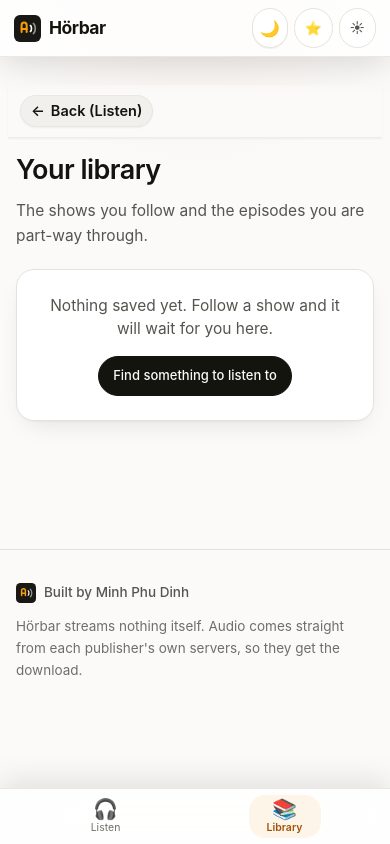
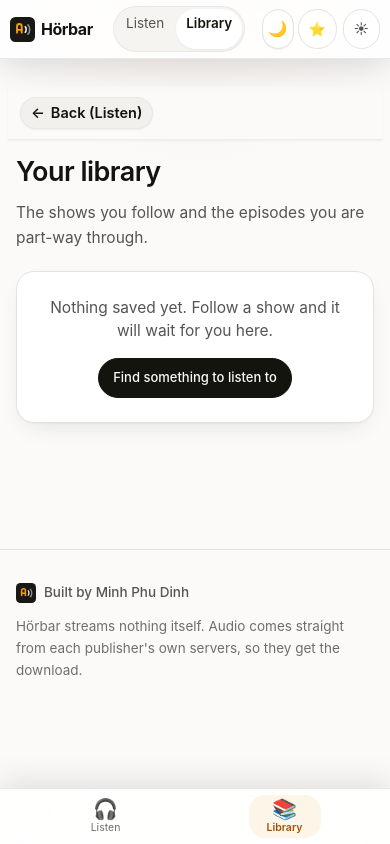
Before and after one commit to phudinhm/German-Podcasts, a Next.js app: page /library in a window 390 px wide. Built offline with nearby package versions, Linux system fonts and the light colour scheme.

Commit message:
fix(mobile): restore top taskbar visibility, safe-area inset, and z-index hierarchy on mobile

```diff
--- a/app/globals.css
+++ b/app/globals.css
@@ -425,15 +425,13 @@
    * elements that carry both classes.
    */
   .glass-panel {
-    background: color-mix(in oklab, var(--paper-raised) 82%, transparent);
+    background: color-mix(in oklab, var(--paper-raised) 86%, transparent);
     backdrop-filter: blur(40px) saturate(210%);
     -webkit-backdrop-filter: blur(40px) saturate(210%);
     border: 0.5px solid color-mix(in oklab, var(--rule) 80%, rgb(255 255 255 / 0.28));
     box-shadow:
       0 8px 32px rgba(0, 0, 0, 0.12),
       inset 0 0.5px 0 rgb(255 255 255 / 0.35);
-    transform: translateZ(0);
-    backface-visibility: hidden;
   }
 
   /* A flat, borderless surface, the way modern video interfaces group content. */
--- a/app/layout.tsx
+++ b/app/layout.tsx
@@ -67,7 +67,7 @@
         <ThemeProvider>
         <UiLangProvider>
           <PlayerProvider>
-          <header className="sticky top-0 z-40 glass-panel border-x-0 border-t-0">
+          <header className="sticky top-0 z-[70] w-full glass-panel border-x-0 border-t-0 pt-[env(safe-area-inset-top,0px)]">
             <Nav />
           </header>
 
--- a/components/Nav.tsx
+++ b/components/Nav.tsx
@@ -27,16 +27,17 @@
   };
 
   return (
-    <div className="mx-auto flex max-w-6xl items-center gap-x-2.5 px-3.5 py-2 sm:gap-x-4 sm:px-5 sm:py-2.5">
+    <div className="mx-auto flex max-w-6xl flex-col px-2.5 py-1.5 sm:px-5 sm:py-2.5">
+      <div className="flex w-full items-center justify-between gap-x-1.5 sm:gap-x-4">
         <Link
           href="/"
           onClick={handleHomeClick}
-        className="group mr-auto flex shrink-0 items-center gap-2 rounded-full pr-1.5 transition-transform active:scale-95"
+          className="group flex shrink-0 items-center gap-1.5 sm:gap-2 rounded-full pr-1 transition-transform active:scale-95"
         >
           <span className="transition-transform duration-300 group-hover:scale-105">
-          <Logo size={27} />
+            <Logo size={25} />
           </span>
-        <span className="text-[17.5px] font-bold tracking-[-0.03em] text-[var(--ink)] sm:text-[20px]">
+          <span className="text-[16px] font-bold tracking-[-0.03em] text-[var(--ink)] sm:text-[20px]">
             Hörbar
           </span>
           <span className="hidden truncate text-[12px] text-[var(--ink-faint)] lg:inline">
@@ -44,12 +45,12 @@
           </span>
         </Link>
 
-      {/* iOS Dynamic Island Live Now-Playing Pill in Header */}
+        {/* Desktop iOS Dynamic Island Live Now-Playing Pill */}
         {track ? (
           <button
             type="button"
             onClick={() => setFullscreenOpen(true)}
-          className="flex items-center gap-1.5 max-w-[165px] sm:max-w-[240px] rounded-full bg-zinc-950/90 dark:bg-white/10 border border-[var(--accent)]/40 px-2.5 py-1 text-white shadow-md backdrop-blur-xl transition-all hover:scale-[1.02] active:scale-95"
+            className="hidden sm:flex items-center gap-1.5 max-w-[220px] md:max-w-[260px] rounded-full bg-zinc-950/90 dark:bg-white/10 border border-[var(--accent)]/40 px-2.5 py-1 text-white shadow-md backdrop-blur-xl transition-all hover:scale-[1.02] active:scale-95"
             title={`${t("player.openFullPlayer")}: ${track.title}`}
           >
             <AudioVisualizer isPlaying={handle.isPlaying()} barCount={4} />
@@ -59,7 +60,10 @@
           </button>
         ) : null}
 
-      <nav className="hidden sm:flex min-w-0 items-center gap-1 overflow-x-auto rounded-full border border-[var(--rule)]/70 bg-[var(--surface)]/60 p-1 text-[13.5px] [scrollbar-width:none] [&::-webkit-scrollbar]:hidden sm:text-[14px]">
+        <nav
+          aria-label="Primary navigation"
+          className="flex shrink-0 items-center gap-0.5 sm:gap-1 rounded-full border border-[var(--rule)]/70 bg-[var(--surface)]/70 p-0.5 sm:p-1 text-[12px] sm:text-[14px]"
+        >
           {ITEMS.map((item) => {
             const active = item.href === "/" ? pathname === "/" : pathname.startsWith(item.href);
             return (
@@ -68,8 +72,8 @@
                 href={item.href}
                 onClick={item.href === "/" ? handleHomeClick : undefined}
                 aria-current={active ? "page" : undefined}
-              className={`shrink-0 rounded-full px-3.5 py-1.5 transition-all duration-200 ${
-                item.wideOnly ? "hidden sm:inline-flex " : ""
+                className={`shrink-0 rounded-full px-2.5 py-1 sm:px-3.5 sm:py-1.5 transition-all duration-200 ${
+                  item.wideOnly ? "hidden md:inline-flex " : ""
                 }${
                   active
                     ? "bg-[var(--paper-raised)] font-semibold text-[var(--ink)] shadow-xs"
@@ -89,11 +93,11 @@
           })}
         </nav>
 
-      <div className="flex shrink-0 items-center gap-1.5">
+        <div className="flex shrink-0 items-center gap-1 sm:gap-1.5">
           <button
             type="button"
             onClick={() => setTheme(resolved === "dark" ? "light" : "dark")}
-          className="btn h-9 w-9 rounded-full p-0 text-[15px] shadow-2xs"
+            className="btn h-8 w-8 sm:h-9 sm:w-9 rounded-full p-0 text-[14px] sm:text-[15px] shadow-2xs"
             title={resolved === "dark" ? "Light mode" : "Dark mode"}
             aria-label={resolved === "dark" ? "Switch to light mode" : "Switch to dark mode"}
           >
@@ -102,5 +106,28 @@
           <SettingsMenu />
         </div>
       </div>
+
+      {/* Mobile iOS Dynamic Island Live Now-Playing Pill (own sleek row so top taskbar buttons are never pushed off-screen) */}
+      {track ? (
+        <div className="mt-1 flex sm:hidden items-center justify-center">
+          <button
+            type="button"
+            onClick={() => setFullscreenOpen(true)}
+            className="flex w-full max-w-full items-center justify-between gap-2 rounded-full bg-zinc-950/90 dark:bg-white/10 border border-[var(--accent)]/40 px-3 py-1 text-white shadow-sm backdrop-blur-xl transition-all active:scale-98"
+            title={`${t("player.openFullPlayer")}: ${track.title}`}
+          >
+            <div className="flex min-w-0 items-center gap-2">
+              <AudioVisualizer isPlaying={handle.isPlaying()} barCount={4} />
+              <span className="truncate text-[11.5px] font-semibold text-amber-200">
+                {track.title}
+              </span>
+            </div>
+            <span className="shrink-0 text-[10.5px] font-bold text-amber-300/90">
+              Mở ▴
+            </span>
+          </button>
+        </div>
+      ) : null}
+    </div>
   );
 }
--- a/components/caption/VocabularyModal.tsx
+++ b/components/caption/VocabularyModal.tsx
@@ -1,6 +1,7 @@
 "use client";
 
 import { useEffect, useState } from "react";
+import { createPortal } from "react-dom";
 import {
   listVocabulary,
   removeVocabularyWord,
@@ -35,7 +36,7 @@
     return () => window.removeEventListener("hoerbar:vocab-changed", refresh);
   }, [open]);
 
-  if (!open) return null;
+  if (!open || typeof document === "undefined") return null;
 
   const filtered = words.filter((w) => {
     if (!query.trim()) return true;
@@ -60,7 +61,7 @@
     }
   };
 
-  return (
+  return createPortal(
     <div
       className="fixed inset-0 z-[100] flex items-center justify-center bg-black/70 p-3 sm:p-6 backdrop-blur-md animate-fade-in"
       onClick={onClose}
@@ -227,6 +228,7 @@
           )}
         </div>
       </div>
-    </div>
+    </div>,
+    document.body,
   );
 }
--- a/components/player/PlayerProvider.tsx
+++ b/components/player/PlayerProvider.tsx
@@ -552,7 +552,10 @@
     const updateRect = () => {
       frame = 0;
       const r = stage.getBoundingClientRect();
-      if (r.width > 20 && r.height > 20 && r.bottom > 40 && r.top < window.innerHeight - 40) {
+      const headerEl = typeof document !== "undefined" ? document.querySelector("header") : null;
+      const headerBottom = !fullscreenOpen && headerEl ? headerEl.getBoundingClientRect().bottom : 0;
+      const minBottom = fullscreenOpen ? 40 : Math.max(84, headerBottom + 36);
+      if (r.width > 20 && r.height > 20 && r.bottom > minBottom && r.top < window.innerHeight - 40) {
         setStageRect((prev) => {
           if (
             prev &&
@@ -584,7 +587,7 @@
       window.removeEventListener("resize", scheduleUpdate);
       ro?.disconnect();
     };
-  }, [isVideoTrack, stage]);
+  }, [isVideoTrack, stage, fullscreenOpen]);
 
   const duration = media.state.duration || 0;
 
@@ -676,9 +679,9 @@
             <button
               type="button"
               onClick={() => setVideoMinimized(false)}
-              className={`fixed right-3 sm:right-5 z-[90] flex items-center gap-1.5 rounded-full border border-amber-400/40 bg-zinc-950/90 px-3.5 py-1.5 text-xs font-semibold text-amber-300 shadow-2xl backdrop-blur-md transition hover:bg-zinc-900 ${
+              className={`fixed right-3 sm:right-5 z-[65] flex items-center gap-1.5 rounded-full border border-amber-400/40 bg-zinc-950/90 px-3.5 py-1.5 text-xs font-semibold text-amber-300 shadow-2xl backdrop-blur-md transition hover:bg-zinc-900 ${
                 pipTopCorner
-                  ? "top-[60px] sm:top-16"
+                  ? "top-[calc(88px+env(safe-area-inset-top,0px))] sm:top-16"
                   : "bottom-[142px] sm:bottom-24"
               }`}
               title="Hiện lại cửa sổ video Picture-in-Picture"
@@ -706,10 +709,10 @@
             }
             className={
               stageRect
-                ? "fixed z-[85] overflow-hidden rounded-2xl border border-white/20 bg-black shadow-2xl"
-                : `fixed right-3 sm:right-5 z-[85] overflow-hidden rounded-2xl border border-white/25 bg-black shadow-[0_16px_48px_rgba(0,0,0,0.6)] ring-1 ring-black/50 transition-all duration-300 ease-[cubic-bezier(0.32,0.72,0,1)] ${
+                ? `fixed ${fullscreenOpen ? "z-[85]" : "z-30"} overflow-hidden rounded-2xl border border-white/20 bg-black shadow-2xl`
+                : `fixed right-3 sm:right-5 z-[65] overflow-hidden rounded-2xl border border-white/25 bg-black shadow-[0_16px_48px_rgba(0,0,0,0.6)] ring-1 ring-black/50 transition-all duration-300 ease-[cubic-bezier(0.32,0.72,0,1)] ${
                     pipTopCorner
-                      ? "top-[60px] sm:top-16"
+                      ? "top-[calc(88px+env(safe-area-inset-top,0px))] sm:top-16"
                       : "bottom-[142px] sm:bottom-24"
                   } ${
                     videoMinimized
```
Lines whose indentation alone changed are shown as unchanged.
